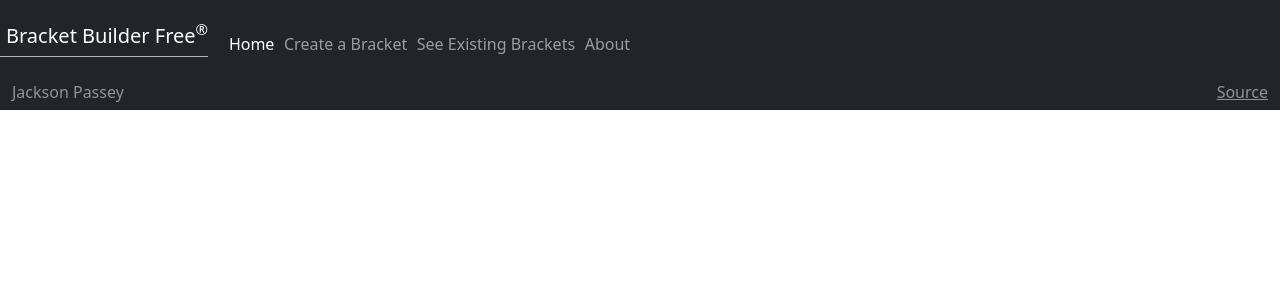
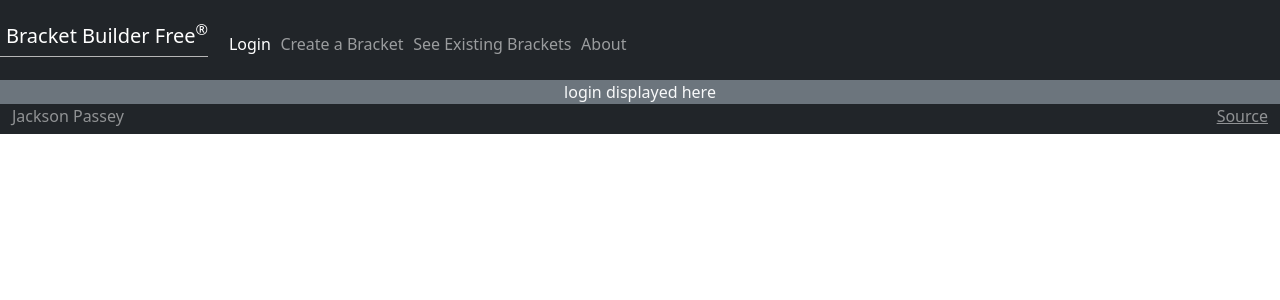
Before and after one commit to jxnpass/startup, a React (Vite) app in the folder webapp/: page / in a window 1280 px wide. Shown: the top 300 px of the page. Built offline with nearby package versions, Linux system fonts and the light colour scheme.

Commit message:
inject route comps

```diff
--- a/webapp/src/app.jsx
+++ b/webapp/src/app.jsx
@@ -22,7 +22,7 @@ export default function App() {
             <menu className="navbar-nav">
                 <li className="nav-item">
                 <NavLink className="nav-link" to="/">
-                    Home
+                    Login
                 </NavLink>
                 </li>
                 <li className="nav-item">
@@ -44,6 +44,15 @@ export default function App() {
             </nav>
         </header>
 
+        <Routes>
+        <Route path='/' element={<Login />} exact />
+        <Route path='/create' element={<Create />} />
+        <Route path='/list' element={<List />} />
+        <Route path='/about' element={<About />} />
+        <Route path='*' element={<NotFound />} />
+        </Routes>
+
+
         <footer className="bg-dark text-white-50">
             <div className="container-fluid">
             <span className="text-reset">Jackson Passey</span>
@@ -56,3 +65,7 @@ export default function App() {
     </BrowserRouter>
   );
 }
+
+function NotFound() {
+  return <main className="container-fluid bg-secondary text-center">404: Return to sender. Address unknown.</main>;
+}
```
